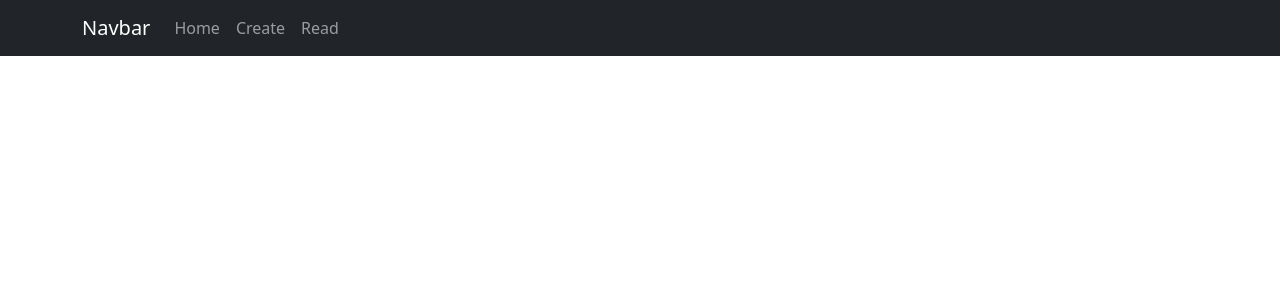
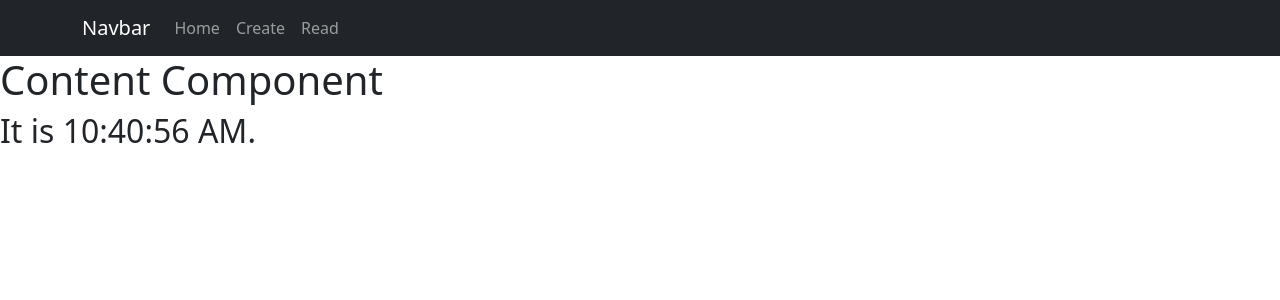
Before and after one commit to EricMurray-G00423903/DRQLabs02, a React (Create React App) app in the folder movie-app/: page / in a window 1280 px wide. Shown: the top 300 px of the page. Built offline with nearby package versions, Linux system fonts and the light colour scheme.

Commit message:
comments and indentation

```diff
--- a/movie-app/src/App.js
+++ b/movie-app/src/App.js
@@ -1,15 +1,18 @@
+// IMPORTS
 import { BrowserRouter as Router, Route, Routes } from 'react-router-dom';
 import NavigationBar from './Components/NavigationBar';
 import Header from './Components/Header';
 import Footer from './Components/Footer';
 import Content from './Components/content';
 
+
+// App function, using client side routing, route handles path
 function App() {
   return (
     <Router>
       <NavigationBar />
       <Routes>
-        <Route path="/home" element={<Content />} />
+        <Route path="/" element={<Content />} />
         <Route path="/read" element={<Footer />} />
         <Route path="/create" element={<Header />} />
       </Routes>
--- a/movie-app/src/Components/Footer.js
+++ b/movie-app/src/Components/Footer.js
@@ -1,3 +1,4 @@
+// Footer component displaying footer
 const Footer = () => {
     return <h3>My Footer in another component</h3>;
 }
--- a/movie-app/src/Components/Header.js
+++ b/movie-app/src/Components/Header.js
@@ -1,3 +1,4 @@
+// Header component displaying header
 const Header = () => {
     return <h1>My Header in another component</h1>;
 }
--- a/movie-app/src/Components/NavigationBar.js
+++ b/movie-app/src/Components/NavigationBar.js
@@ -1,8 +1,9 @@
+// IMPORTS
 import Container from 'react-bootstrap/Container';
 import Nav from 'react-bootstrap/Nav';
 import Navbar from 'react-bootstrap/Navbar';
 
-
+// Bootstrap navbar component handling links
 const NavigationBar = () => {
   return (
         <Navbar bg="dark" data-bs-theme="dark">
--- a/movie-app/src/Components/content.js
+++ b/movie-app/src/Components/content.js
@@ -1,3 +1,4 @@
+// Content component display time and heading
 const Content = () => {
     return(
         <div>
```
